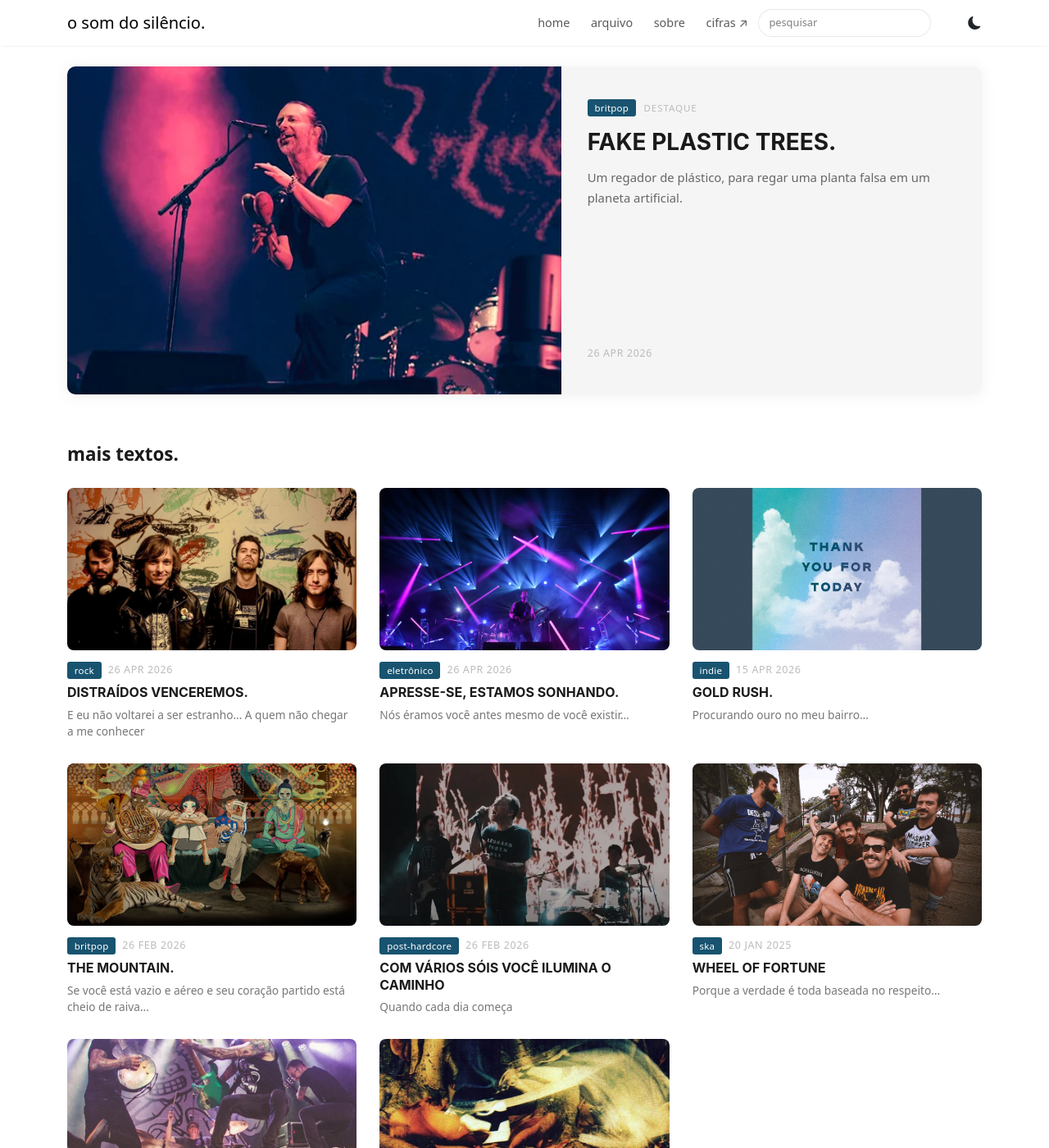
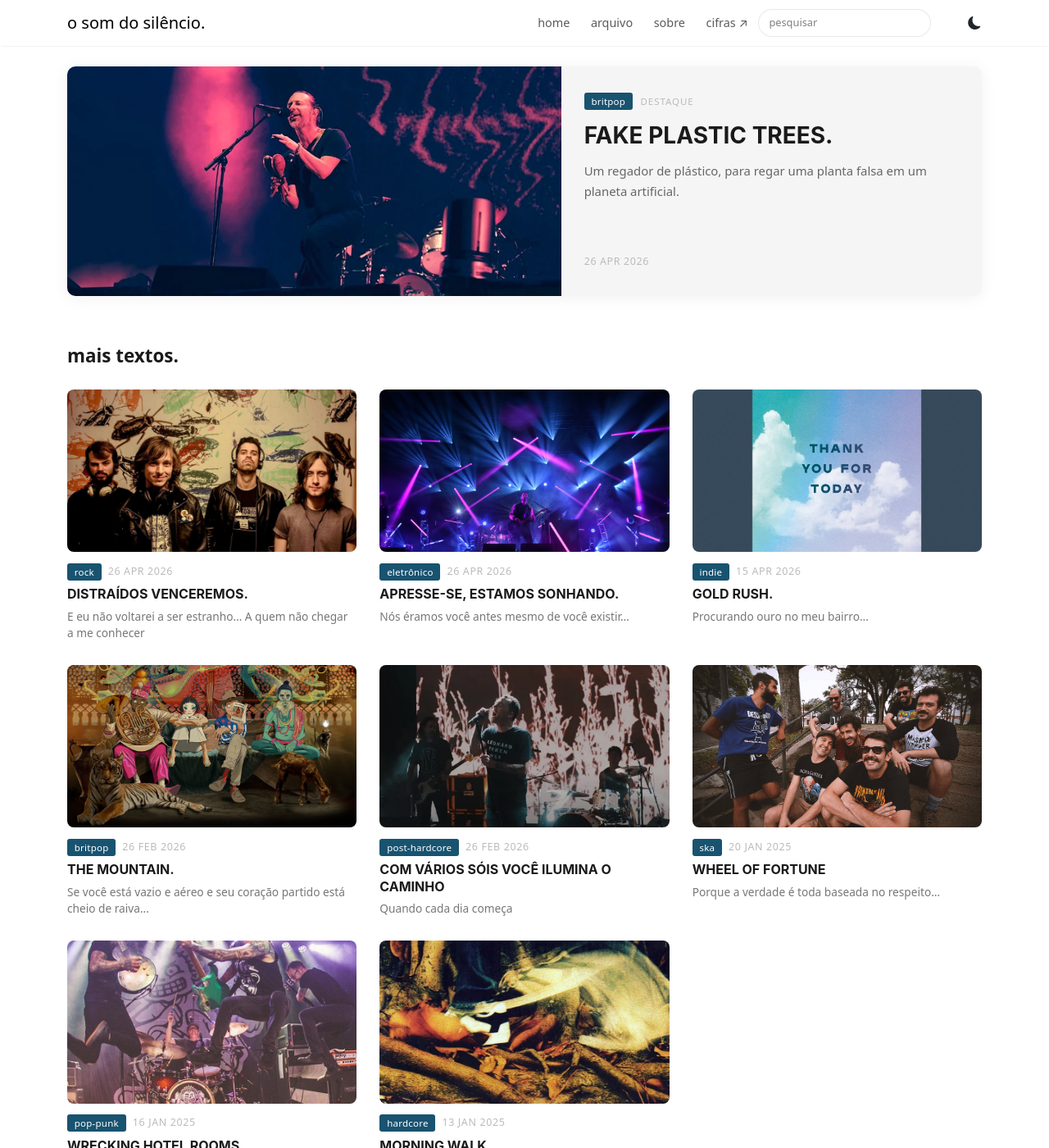
Before and after one commit to IgorConstant/Annotations, a Jekyll site: the page built from index.html, in a window 1280 px wide and 1400 px high. Shown: the whole window at 82% size. Built offline with Jekyll 4.4.1, drawn with Linux system fonts in a browser that asks for light colours; nearby versions of some CDN libraries.

Commit message:
Otimizar espaçamento do bloco hero da home
- Reduzir min-height de 400px para 280px para eliminar espaço excessivo
- Ajustar padding de 2.5rem 2rem para 2rem 1.75rem para melhor compactação
- Layout responsivo mantido (mobile continua com min-height: auto)
- Validado em desktop e mobile

Co-authored-by: Copilot <223556219+Copilot@users.noreply.github.com>

```diff
--- a/assets/css/main.scss
+++ b/assets/css/main.scss
@@ -27,7 +27,7 @@
 
 .home-hero-inner {
   display: flex;
-  min-height: 400px;
+  min-height: 280px;
   border-radius: 10px;
   overflow: hidden;
   background: #f5f5f5;
@@ -57,7 +57,7 @@
 
 .home-hero-content {
   flex: 1;
-  padding: 2.5rem 2rem;
+  padding: 2rem 1.75rem;
   display: flex;
   flex-direction: column;
   justify-content: center;
```
